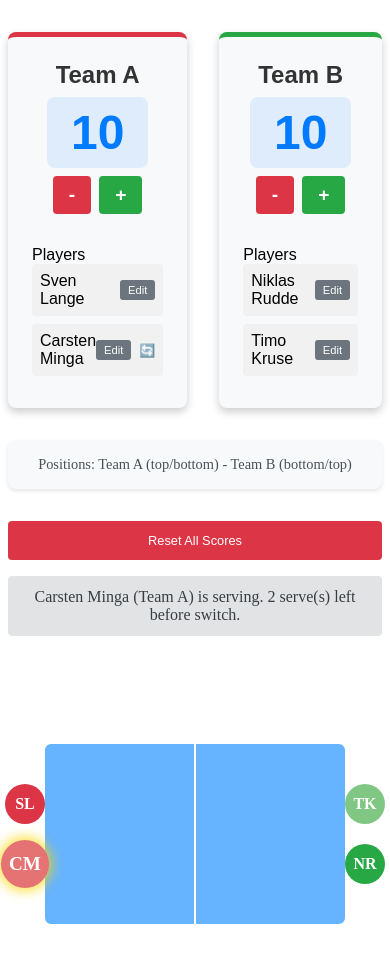
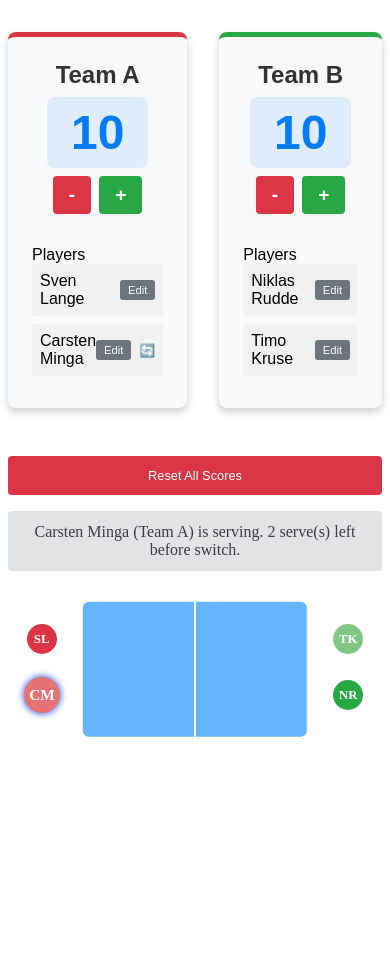
Before and after one commit to CarsMing/table-tennis-score-counter, an Angular app: page / in a window 390 px wide. Shown: the top 962 px of the page. After the commit the page ends 844 px from the top, so only its background shows below. Built offline with nearby package versions, Linux system fonts and the light colour scheme.

Commit message:
- cleaned up ui interface a bit

```diff
--- a/angular.json
+++ b/angular.json
@@ -62,6 +62,9 @@
         },
         "serve": {
           "builder": "@angular-devkit/build-angular:dev-server",
+          "options": {
+            "allowedHosts": ["hubswag-cminga-4711.loca.lt"]
+          },
           "configurations": {
             "production": {
               "buildTarget": "angular-project:build:production"
--- a/src/app/components/scoreboard/scoreboard.component.html
+++ b/src/app/components/scoreboard/scoreboard.component.html
@@ -52,12 +52,6 @@
   </div>
 </div>
 
-<div class="game-info">
-  <div class="positioning-info">
-    {{ gameService.positioningInfo }}
-  </div>
-</div>
-
 <div class="controls">
   <button class="reset-button reset-all" (click)="resetAllScores()">Reset All Scores</button>
   <div class="game-status" [class.game-over]="gameService.isGameOver">
--- a/src/app/components/table-tennis/table-tennis.component.scss
+++ b/src/app/components/table-tennis/table-tennis.component.scss
@@ -2,20 +2,23 @@
   display: flex;
   flex-direction: column;
   align-items: center;
-  margin-top: 3rem;
-  margin-bottom: 2rem;
+  margin: 2rem auto;
+  width: 100%;
+  max-width: 600px;
 }
 
 .table-illustration {
   position: relative;
-  width: 400px;
-  height: 300px;
+  width: 100%;
+  height: 0;
+  padding-bottom: 60%; /* Maintain aspect ratio */
+  top: -30px;
 }
 
 .table {
   position: absolute;
-  width: 300px;
-  height: 180px;
+  width: 60%;
+  height: 60%;
   background-color: #66b3ff;
   border: 4px solid white;
   border-radius: 10px;
@@ -27,7 +30,7 @@
 .net {
   position: absolute;
   width: 2px;
-  height: 180px;
+  height: 60%;
   background-color: white;
   top: 50%;
   left: 50%;
@@ -50,12 +53,24 @@
 
 .serving {
   transform: scale(1.2);
-  box-shadow: 0 0 10px 3px rgba(255, 215, 0, 0.7);
+  animation: pulse 0.5s infinite;
+  box-shadow: 0 0 10px 3px rgba(0, 47, 255, 0.7);
+  @keyframes pulse {
+    0% {
+      box-shadow: 0 0 5px 1px rgba(0, 47, 255, 0.7);
+    }
+    50% {
+      box-shadow: 0 0 10px 2px rgba(0, 47, 255, 0.7);
+    }
+    100% {
+      box-shadow: 0 0 15px 3px rgba(0, 47, 255, 0.7);
+    }
+  }
   z-index: 10;
 }
 
 .team-a-player {
-  left: 10px;
+  left: 5%;
 }
 
 .team-a-player-1 {
@@ -67,7 +82,7 @@
 }
 
 .team-b-player {
-  right: 10px;
+  right: 5%;
 }
 
 .team-b-player-1 {
@@ -79,11 +94,11 @@
 }
 
 .top {
-  top: 100px;
+  top: 33%;
 }
 
 .bottom {
-  top: 160px;
+  top: 53%;
 }
 
 .table-illustration-title {
@@ -91,4 +106,42 @@
   font-weight: bold;
   margin-bottom: 1rem;
   color: #333;
+  text-align: center;
 }
+
+/* Media Queries for Responsiveness */
+@media (max-width: 768px) {
+  .table-tennis-container {
+
+    max-width: 450px;
+  }
+}
+
+@media (max-width: 576px) {
+  .table-tennis-container {
+    margin: 1rem auto;
+    max-width: 100%;
+  }
+
+  .player-marker {
+    width: 35px;
+    height: 35px;
+    font-size: 0.9rem;
+  }
+
+  .top {
+    top: 30%;
+  }
+
+  .bottom {
+    top: 55%;
+  }
+}
+
+@media (max-width: 480px) {
+  .player-marker {
+    width: 30px;
+    height: 30px;
+    font-size: 0.8rem;
+  }
+}
--- a/src/app/services/game.service.ts
+++ b/src/app/services/game.service.ts
@@ -105,8 +105,7 @@ export class GameService {
     const totalScore = this.teamAScore + this.teamBScore;
 
     if (this.isDeuceMode) {
-      // In deuce mode, service alternates between teams each point
-
+      // In deuce mode, service alternates between players within each team each point
         return Math.floor(totalScore / 2) % 2 === 0 ? 2 : 1;
 
     } else {
@@ -123,9 +122,6 @@ export class GameService {
     // Calculate if positions are swapped
     if (this.isDeuceMode) {
       // In deuce, positions switch with every team change, which is every point
-      console.log('deuce mode - team A');
-      console.log(totalScore);
-      console.log(Math.floor((totalScore)) % 4);
       return (Math.floor(totalScore + 1) % 4) >= 2 ? basePositions : [basePositions[1], basePositions[0]];
     } else {
       // In regular play, positions switch with each service change (every 2 points)
```
